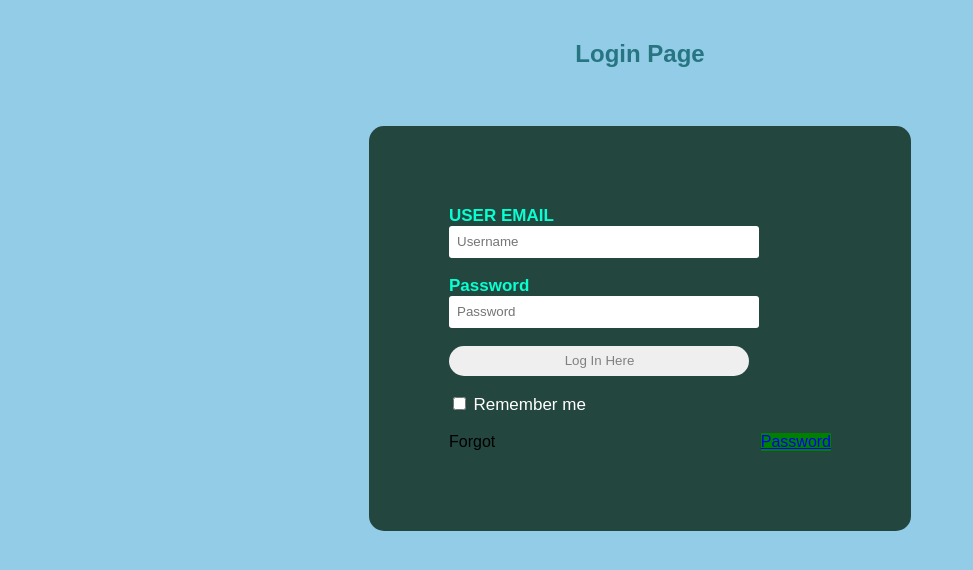
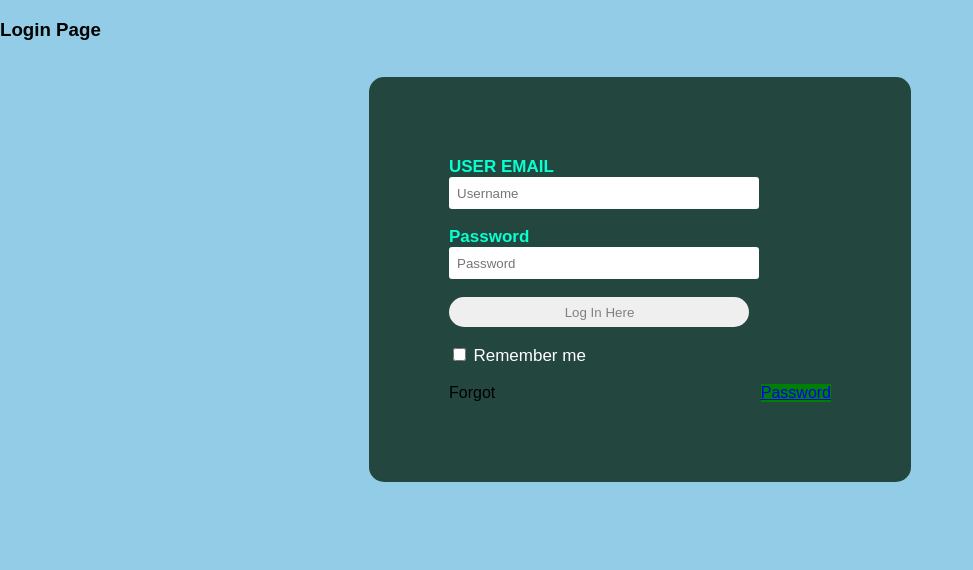
Before and after one commit to SankaraSubramanian048/DemoPrj, a plain HTML site: page index.html in a window 1280 px wide. Shown: the whole page, without its empty margins (0-973 px from the left). Drawn offline with Linux system fonts and the light colour scheme.

Commit message:
Update index.html
Changed Header

```diff
--- a/index.html
+++ b/index.html
@@ -5,7 +5,7 @@
     <link rel="stylesheet" type="text/css" href="style/style.css">
 </head>
 <body>
-    <h2>Login Page</h2><br>
+    <h3>Login Page</h3><br>
     <div class="login">
     <form id="login" method="get" action="login.php">
         <label><b>USER EMAIL
```
